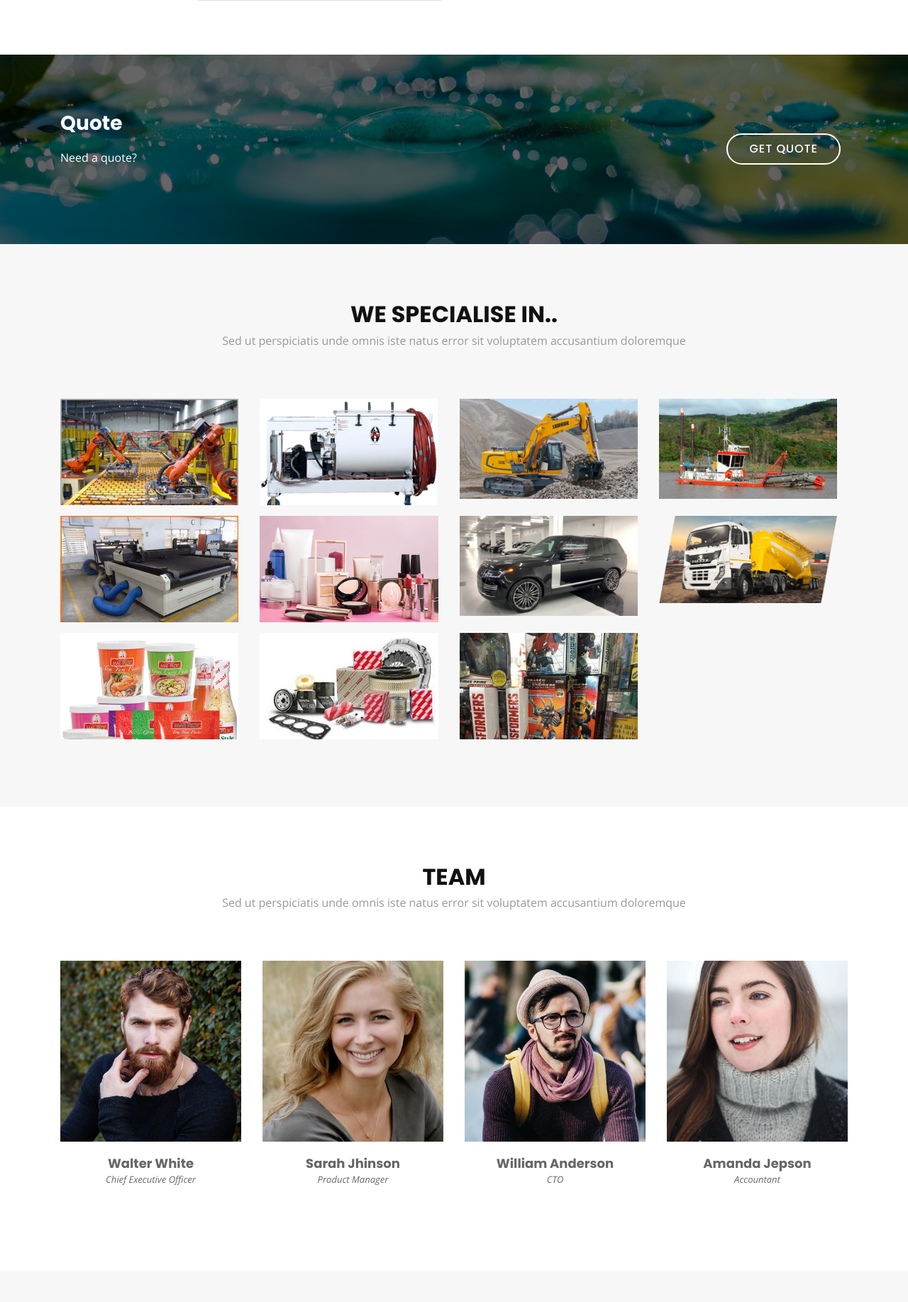
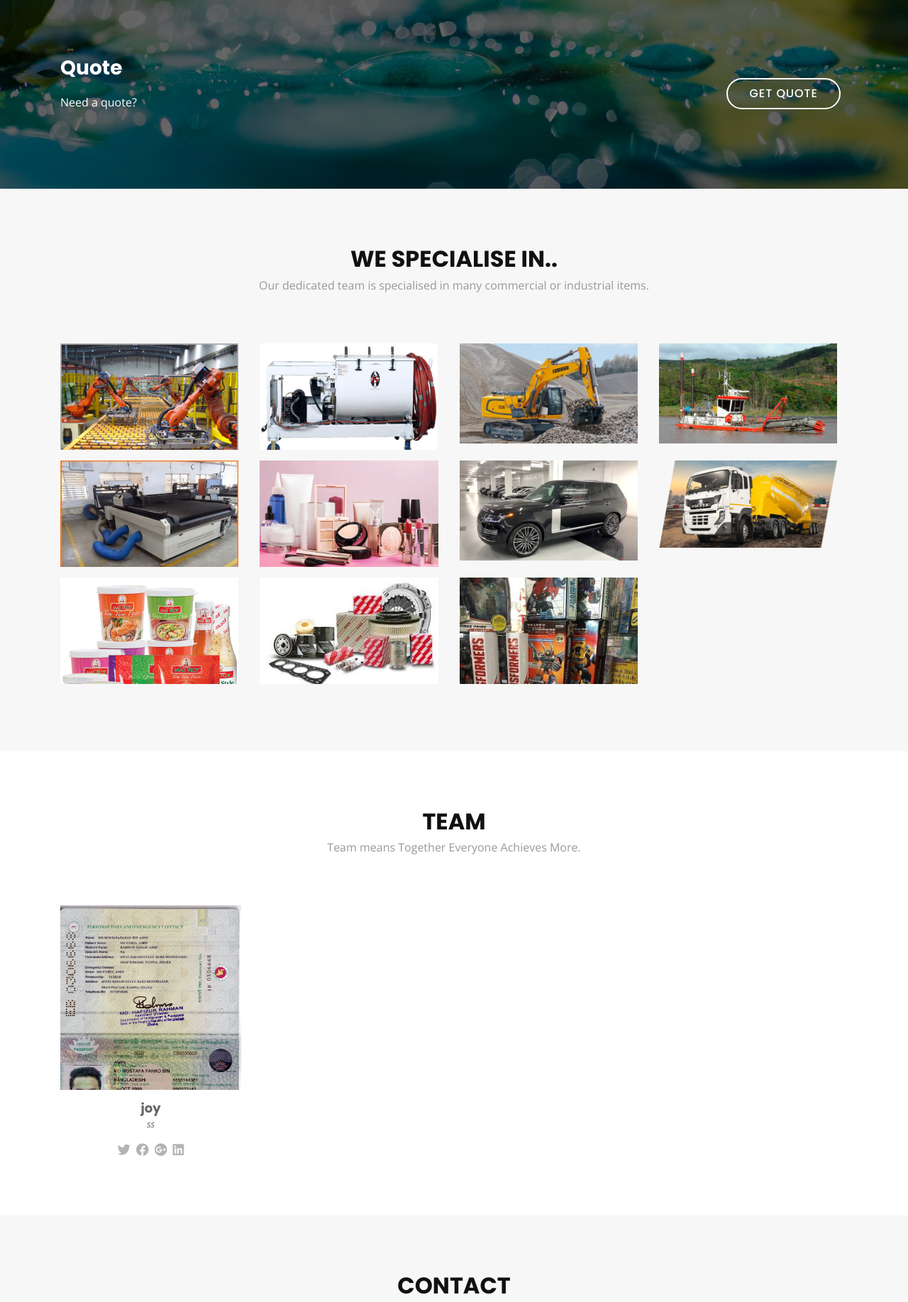
Before and after one commit to kamjony/jonyintl, a Django app: page / in a window 1280 px wide. Shown: the part 4665-6500 px from the top of the page at 71% size. Run offline with Django 3.2, Linux system fonts and the light colour scheme; data comes from the database, SQL or seed files in the repository; some libraries are stand-ins or nearby versions.

Commit message:
Second commit

```diff
--- a/customsclear/templates/home.html
+++ b/customsclear/templates/home.html
@@ -128,7 +128,7 @@
       <div class="container wow fadeIn">
         <div class="section-header">
           <h3 class="section-title">Facts</h3>
-          <p class="section-description">Sed ut perspiciatis unde omnis iste natus error sit voluptatem accusantium doloremque</p>
+          <p class="section-description">Some facts about our company.</p>
         </div>
         <div class="row counters">
 
@@ -164,7 +164,7 @@
       <div class="container wow fadeIn">
         <div class="section-header">
           <h3 class="section-title">Services</h3>
-          <p class="section-description">Sed ut perspiciatis unde omnis iste natus error sit voluptatem accusantium doloremque</p>
+          <p class="section-description">We provide different services as per our customer needs. Contact us if you need any custom services.</p>
         </div>
         <div class="row">
           <div class="col-lg-6 col-md-6 wow fadeInUp" data-wow-delay="0.2s">
@@ -210,7 +210,7 @@
       <div class="container">
         <div class="section-header">
           <h3 class="section-title">Clients</h3>
-          <p>Sed tamen tempor magna labore dolore dolor sint tempor duis magna elit veniam aliqua esse amet veniam enim export quid quid veniam aliqua eram noster malis nulla duis fugiat culpa esse aute nulla ipsum velit export irure minim illum fore</p>
+          <!-- <p>Sed tamen tempor magna labore dolore dolor sint tempor duis magna elit veniam aliqua esse amet veniam enim export quid quid veniam aliqua eram noster malis nulla duis fugiat culpa esse aute nulla ipsum velit export irure minim illum fore</p> -->
         </div>
         <div class="owl-carousel clients-carousel">
           {% for c in client.all %}
@@ -228,7 +228,7 @@
       <div class="container gallery-container wow fadeInRight">
         <div class="section-header">
           <h3 class="section-title">Gallery</h3>
-          <p class="section-description">Our image gallery</p>
+          <p class="section-description">Our image gallery.</p>
         </div>
 
         <div class="row justify-content-center text-center">
@@ -268,7 +268,7 @@
       <div class="container wow fadeInUp">
         <div class="section-header">
           <h3 class="section-title">We Specialise in..</h3>
-          <p class="section-description">Sed ut perspiciatis unde omnis iste natus error sit voluptatem accusantium doloremque</p>
+          <p class="section-description">Our dedicated team is specialised in many commercial or industrial items.</p>
         </div>
 
         <div class="row" id="portfolio-wrapper">
@@ -295,10 +295,25 @@
       <div class="container wow fadeInUp">
         <div class="section-header">
           <h3 class="section-title">Team</h3>
-          <p class="section-description">Sed ut perspiciatis unde omnis iste natus error sit voluptatem accusantium doloremque</p>
+          <p class="section-description">Team means Together Everyone Achieves More.</p>
         </div>
         <div class="row">
+          {% for e in employee.all %}
           <div class="col-lg-3 col-md-6">
+            <div class="member">
+              <div class="pic"><img src="{{ e.employee_image.url }}" alt=""></div>
+              <h4>{{ e.employee_name }}</h4>
+              <span>{{ e.employee_job }}</span>
+              <div class="social">
+                <a href=""><i class="fab fa-twitter"></i></a>
+                <a href=""><i class="fab fa-facebook"></i></a>
+                <a href=""><i class="fab fa-google-plus"></i></a>
+                <a href=""><i class="fab fa-linkedin"></i></a>
+              </div>
+            </div>
+          </div>
+          {% endfor %}
+          <!-- <div class="col-lg-3 col-md-6">
             <div class="member">
               <div class="pic"><img src="{% static 'img/team-1.jpg' %}" alt=""></div>
               <h4>Walter White</h4>
@@ -352,7 +367,7 @@
                 <a href=""><i class="fa fa-linkedin"></i></a>
               </div>
             </div>
-          </div>
+          </div> -->
         </div>
 
       </div>
@@ -365,7 +380,7 @@
       <div class="container wow fadeInUp">
         <div class="section-header">
           <h3 class="section-title">Contact</h3>
-          <p class="section-description">Sed ut perspiciatis unde omnis iste natus error sit voluptatem accusantium doloremque</p>
+          <p class="section-description">Have any questions? We'd lvoe to hear from you.</p>
         </div>
       </div>
 
@@ -402,11 +417,11 @@
                 </div>
 
                 <div class="social-links">
-                  <a href="#" class="twitter"><i class="fa fa-twitter"></i></a>
-                  <a href="#" class="facebook"><i class="fa fa-facebook"></i></a>
-                  <a href="#" class="instagram"><i class="fa fa-instagram"></i></a>
-                  <a href="#" class="google-plus"><i class="fa fa-google-plus"></i></a>
-                  <a href="#" class="linkedin"><i class="fa fa-linkedin"></i></a>
+                  <a href="#" class="twitter"><i class="fab fa-twitter"></i></a>
+                  <a href="#" class="facebook"><i class="fab fa-facebook"></i></a>
+                  <a href="#" class="instagram"><i class="fab fa-instagram"></i></a>
+                  <a href="#" class="google-plus"><i class="fab fa-google-plus"></i></a>
+                  <a href="#" class="linkedin"><i class="fab fa-linkedin"></i></a>
                 </div>
 
               </div>
--- a/jil/settings.py
+++ b/jil/settings.py
@@ -25,7 +25,7 @@ SECRET_KEY = '9n0h%y-^^be9v%m^07hl)8dm%^hk!9x9%=p#p5()6(f*z6*a=&'
 # SECURITY WARNING: don't run with debug turned on in production!
 DEBUG = True
 
-ALLOWED_HOSTS = ['localhost', 'www.jonyintlbd.com', 'jonyintlbd.com']
+ALLOWED_HOSTS = ['localhost','127.0.0.1', 'www.jonyintlbd.com', 'jonyintlbd.com']
 
 
 # Application definition
```
Also changed, not shown: 1 other file.
